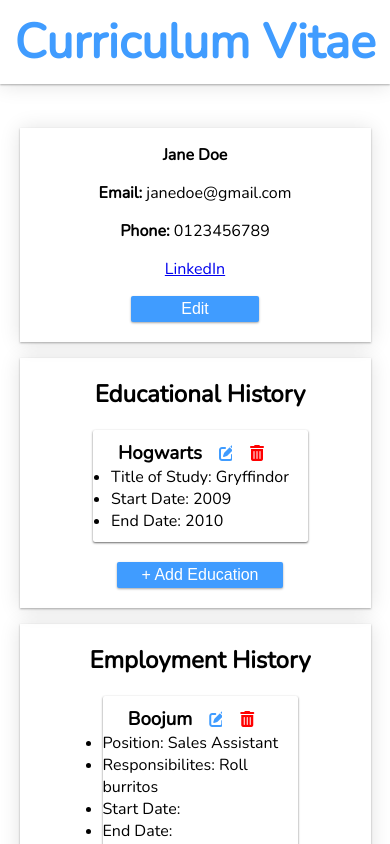
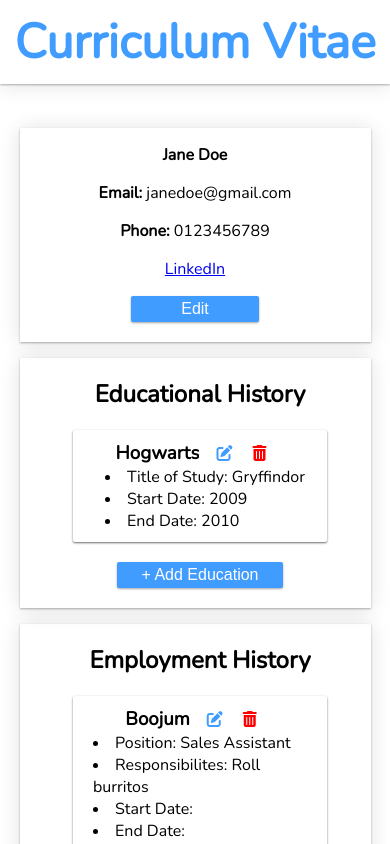
Before and after one commit to kenwilde1/cv-project, a React (Create React App) app: page / in a window 390 px wide. Shown: the top 844 px of the page. Built offline with nearby package versions, Linux system fonts and the light colour scheme.

Commit message:
update mobile layout

```diff
--- a/src/App.css
+++ b/src/App.css
@@ -300,7 +300,7 @@ footer {
   display: none;
 }
 
-@media (max-width: 500px) {
+@media (max-width: 420px) {
   /* Mobile Styling */
   header {
     font-size: 1.5rem;
@@ -327,8 +327,15 @@ footer {
     margin-top: 20px;
   }
 
+  .employment,
   .education {
     padding: 10px;
+    width: 60vw;
+  }
+
+  .employment ul,
+  .education ul {
+    padding-left: 10px;
   }
 
   .employment-buttons,
@@ -344,10 +351,27 @@ footer {
   .trash {
     height: 25px;
     width: 20px;
-    margin-left: -20px;
+    margin-left: -15px;
   }
 
   .form-style {
     width: 50vw;
   }
+
+  .employment-form {
+    margin-top: 40px;
+  }
+
+  .education-form {
+    margin-top: 15px;
+    margin-bottom: 25px;
+  }
+
+  .education-form input[type="date"] {
+    padding: 12px;
+  }
+
+  ul {
+    list-style: inside;
+  }
 }
```
Also changed, not shown: package.json (+7 -1 lines), 1 other file (tests, documents, lock files or other folders).
